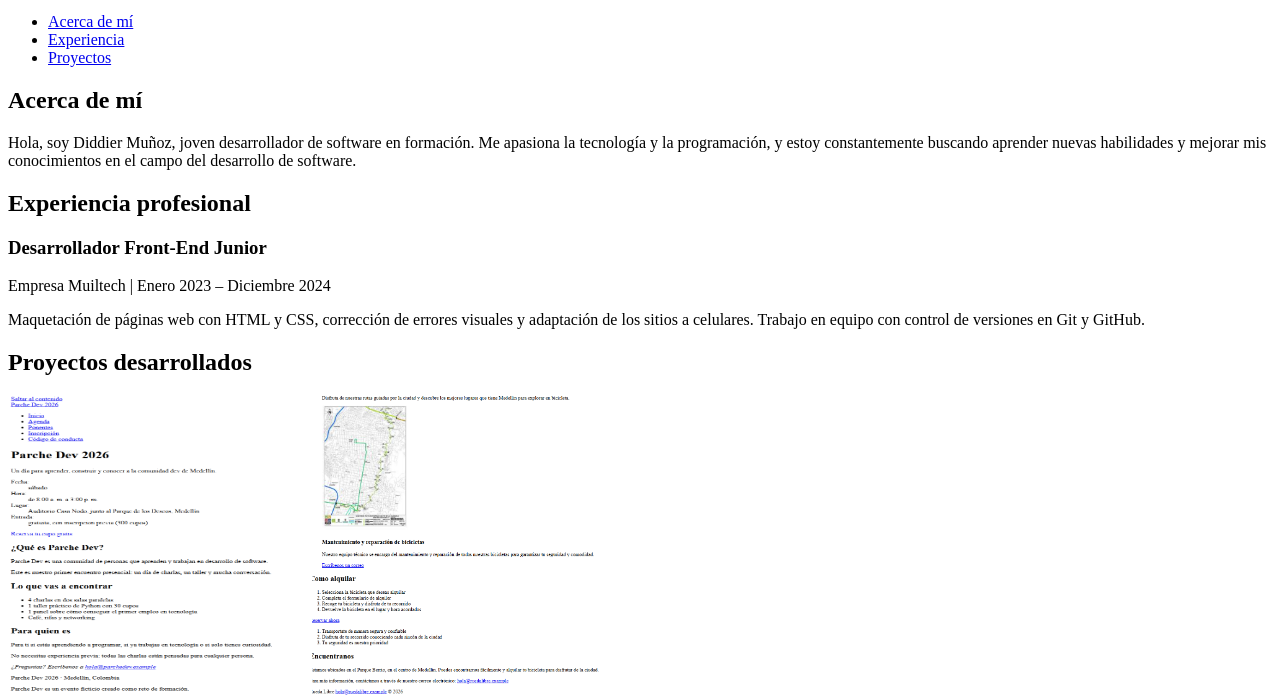
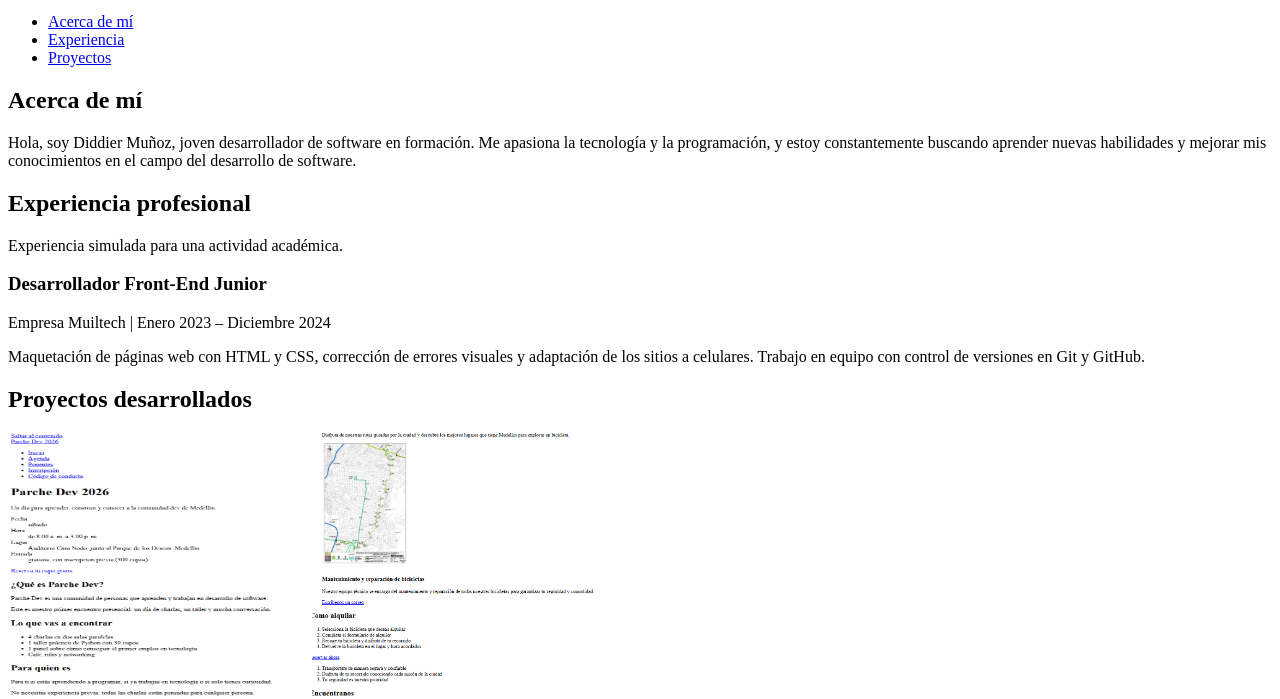
Before and after one commit to Diddier10/Portafolio, a plain HTML site: page index.html in a window 1280 px wide. Shown: the part 101-800 px from the top of the page. Drawn offline with Linux system fonts and the light colour scheme.

Commit message:
fix: correcion de errores

```diff
--- a/index.html
+++ b/index.html
@@ -27,6 +27,7 @@
         </section>
         <section id="experiencia">
             <h2>Experiencia profesional</h2>
+            <p class="aviso">Experiencia simulada para una actividad académica.</p>
             <article class="experiencia">
                 <h3>Desarrollador Front-End Junior</h3>
                 <p class="datos">Empresa Muiltech | Enero 2023 – Diciembre 2024</p>
```
